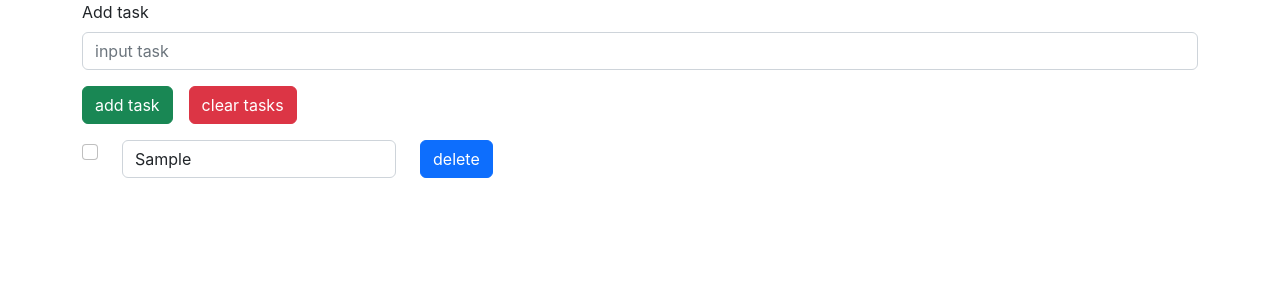
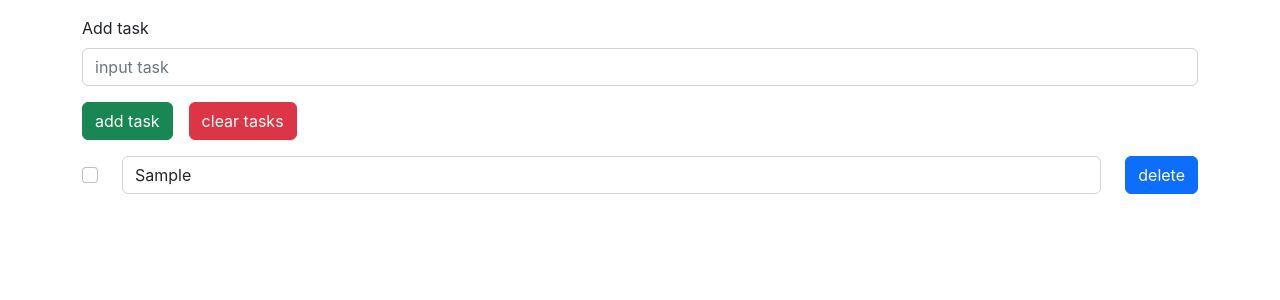
Before and after one commit to Bair-A/todolist-react, a React (Create React App) app: page / in a window 1280 px wide. Both pictures are taken after typing "Sample" into the empty fields and a click on the button "add task". Shown: the top 300 px of the page. Built offline with nearby package versions, Linux system fonts and the light colour scheme.

Commit message:
feat: added strikethrough text

```diff
--- a/src/components/ListBody.jsx
+++ b/src/components/ListBody.jsx
@@ -60,19 +60,20 @@ const ListBody = () => {
                 <div>
                     {Object.values(taskObj).map(item =>
                         <Form.Group className="mt-3" controlId="formBasicPassword" key={item.id}>
-                            <Row>
+                            <Row className="align-items-center">
                                 <Col xs="auto">
                                     <Form.Check type="checkbox" defaultChecked={item.completed}
                                                 onClick={() => handleToggleCheck(item.id)}/>
                                 </Col>
-                                <Col xs="auto">
-                                    <Form.Control type="text" onBlur={(e) => handleChange(e, item.id)}
+                                <Col>
+                                    <Form.Control className={item.completed ? 'text-decoration-line-through' : ''} type="text" onBlur={(e) => handleChange(e, item.id)}
                                                   defaultValue={item.text}/>
                                 </Col>
                                 <Col xs="auto">
                                     <Button variant="primary" onClick={() => handleDelete(item.id)}>
                                         delete
-                                    </Button></Col>
+                                    </Button>
+                                </Col>
                             </Row>
                         </Form.Group>
                     )}
--- a/src/components/TodoHeader.jsx
+++ b/src/components/TodoHeader.jsx
@@ -4,7 +4,7 @@ import {Button, Form} from "react-bootstrap";
 const TodoHeader = ({createTask, setText, clearAll, value}) => {
     return (
         <Form>
-            <Form.Group className="mb-3">
+            <Form.Group className="mb-3 mt-3">
                 <Form.Label>Add task</Form.Label>
                 <Form.Control placeholder="input task" value={value} type="text" onChange={(e) => setText(e.target.value)}/>
             </Form.Group>
```
